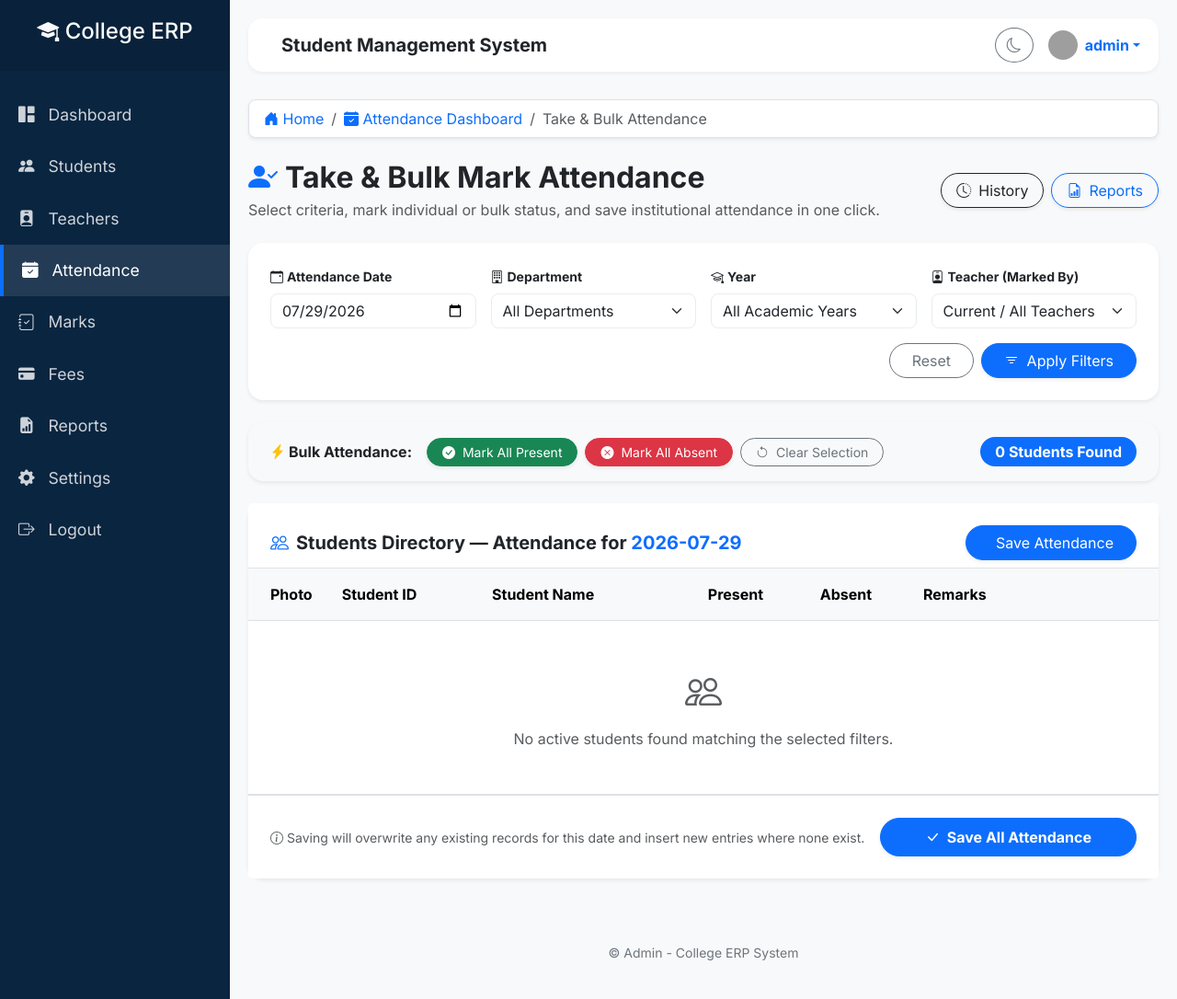
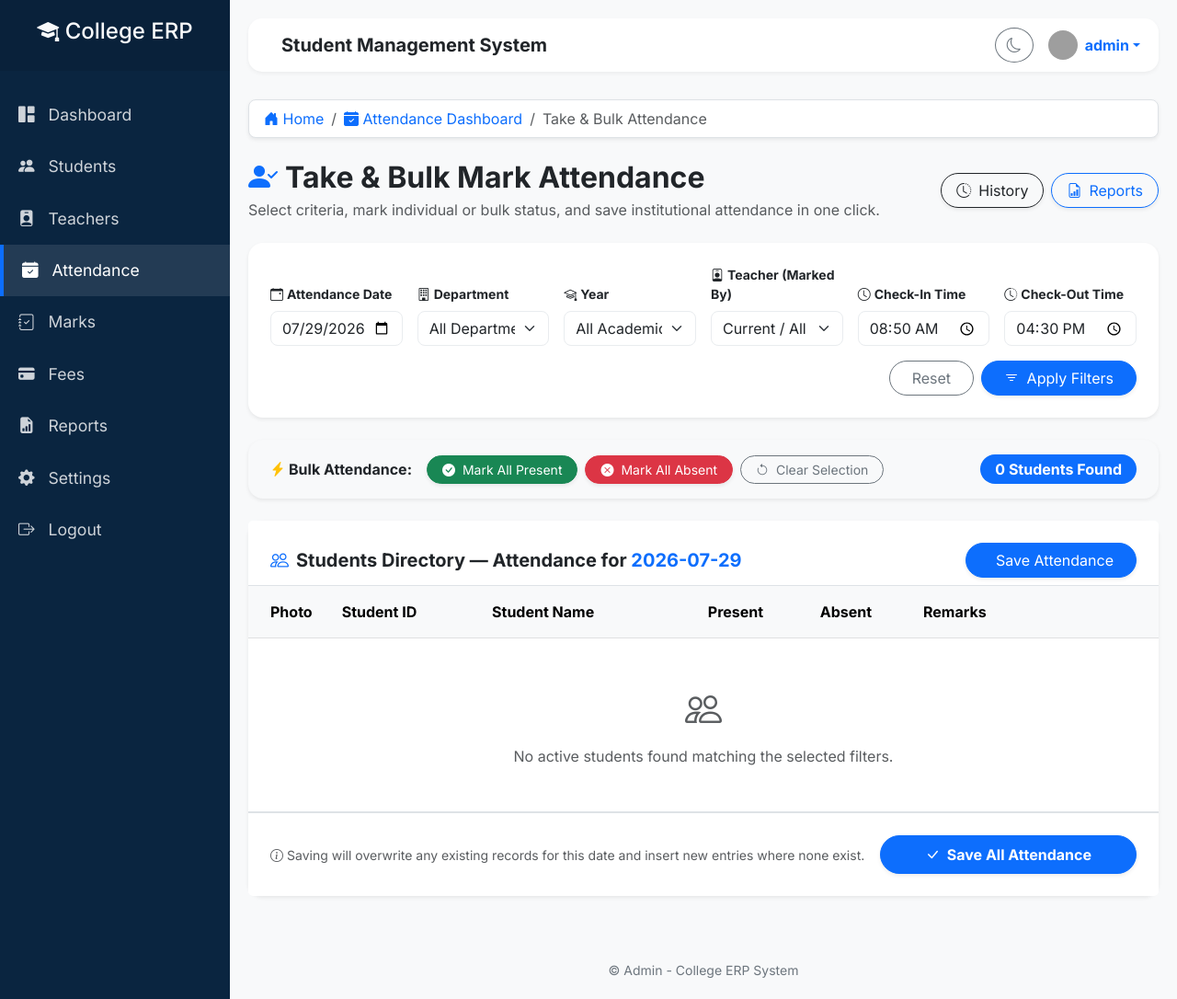
Before and after one commit to namasivaayan18022004-commits/student-management-system, a Flask app: page /attendance/take in a window 1280 px wide. Shown: the top 1086 px of the page at 92% size. Run offline with Flask 3, Linux system fonts and the light colour scheme; a user stored in the database is signed in; data comes from the database, SQL or seed files in the repository; data that the repository does not hold is empty; some libraries are stand-ins or nearby versions; grey boxes are pictures that could not be loaded.

Commit message:
Add customizable Check-In and Check-Out time filter options to Take Attendance

```diff
--- a/app.py
+++ b/app.py
@@ -2222,6 +2222,8 @@ def take_attendance():
     selected_department = request.args.get('department', 'all')
     selected_year = request.args.get('year', 'all')
     selected_teacher = request.args.get('teacher', 'all')
+    selected_check_in = request.args.get('check_in', '08:50')
+    selected_check_out = request.args.get('check_out', '16:30')
 
     teachers = Teacher.query.filter_by(status='Active').all()
     departments = [
@@ -2247,6 +2249,23 @@ def take_attendance():
 
     if request.method == 'POST':
         post_date = request.form.get('date', selected_date)
+        post_check_in_raw = request.form.get('check_in', selected_check_in)
+        post_check_out_raw = request.form.get('check_out', selected_check_out)
+
+        def format_time_str(val, default_ampm):
+            if not val or not str(val).strip():
+                return default_ampm
+            val = str(val).strip()
+            try:
+                t_obj = dt.strptime(val, '%H:%M')
+                return t_obj.strftime('%I:%M %p')
+            except ValueError:
+                pass
+            return val
+
+        formatted_check_in = format_time_str(post_check_in_raw, "08:50 AM")
+        formatted_check_out = format_time_str(post_check_out_raw, "04:30 PM")
+
         try:
             day_name = dt.strptime(post_date, '%Y-%m-%d').strftime('%A')
         except ValueError:
@@ -2262,8 +2281,8 @@ def take_attendance():
         for s in students:
             status_val = request.form.get(f'status_{s.id}')
             remarks_val = request.form.get(f'remarks_{s.id}', '')
-            check_in = "08:50 AM" if status_val == 'Present' else "-"
-            check_out = "04:30 PM" if status_val == 'Present' else "-"
+            check_in = formatted_check_in if status_val == 'Present' else "-"
+            check_out = formatted_check_out if status_val == 'Present' else "-"
 
             existing_record = Attendance.query.filter_by(student_id=s.id, date=post_date).first()
             if not status_val:
@@ -2300,8 +2319,11 @@ def take_attendance():
                 created_count += 1
 
         db.session.commit()
-        flash(f'Attendance saved successfully. ({created_count} added, {updated_count} updated)', 'success')
-        return redirect(url_for('take_attendance', date=post_date, department=selected_department, year=selected_year, teacher=selected_teacher))
+        if created_count > 0 or updated_count > 0:
+            flash(f'Attendance successfully recorded for {post_date}! ({created_count} created, {updated_count} updated)', 'success')
+        else:
+            flash('No attendance changes made.', 'info')
+        return redirect(url_for('take_attendance', date=post_date, department=selected_department, year=selected_year, teacher=selected_teacher, check_in=selected_check_in, check_out=selected_check_out))
 
     return render_template(
         'take_attendance.html',
@@ -2311,6 +2333,8 @@ def take_attendance():
         selected_department=selected_department,
         selected_year=selected_year,
         selected_teacher=selected_teacher,
+        selected_check_in=selected_check_in,
+        selected_check_out=selected_check_out,
         teachers=teachers,
         departments=departments,
         years=years
--- a/templates/take_attendance.html
+++ b/templates/take_attendance.html
@@ -32,11 +32,11 @@
 <div class="card border-0 shadow-sm rounded-4 mb-4 bg-white">
     <div class="card-body p-4">
         <form method="GET" action="{{ url_for('take_attendance') }}" class="row g-3 align-items-end">
-            <div class="col-lg-3 col-md-6">
+            <div class="col-lg-2 col-md-4 col-sm-6">
                 <label class="form-label fw-bold text-dark small"><i class="bi bi-calendar-event me-1"></i>Attendance Date</label>
                 <input type="date" name="date" class="form-control rounded-3" value="{{ selected_date }}" required>
             </div>
-            <div class="col-lg-3 col-md-6">
+            <div class="col-lg-2 col-md-4 col-sm-6">
                 <label class="form-label fw-bold text-dark small"><i class="bi bi-building me-1"></i>Department</label>
                 <select name="department" class="form-select rounded-3">
                     <option value="all" {% if selected_department == 'all' %}selected{% endif %}>All Departments</option>
@@ -45,7 +45,7 @@
                     {% endfor %}
                 </select>
             </div>
-            <div class="col-lg-3 col-md-6">
+            <div class="col-lg-2 col-md-4 col-sm-6">
                 <label class="form-label fw-bold text-dark small"><i class="bi bi-mortarboard me-1"></i>Year</label>
                 <select name="year" class="form-select rounded-3">
                     <option value="all" {% if selected_year == 'all' %}selected{% endif %}>All Academic Years</option>
@@ -54,7 +54,7 @@
                     {% endfor %}
                 </select>
             </div>
-            <div class="col-lg-3 col-md-6">
+            <div class="col-lg-2 col-md-4 col-sm-6">
                 <label class="form-label fw-bold text-dark small"><i class="bi bi-person-badge me-1"></i>Teacher (Marked By)</label>
                 <select name="teacher" class="form-select rounded-3">
                     <option value="all" {% if selected_teacher == 'all' %}selected{% endif %}>Current / All Teachers</option>
@@ -62,6 +62,14 @@
                     <option value="{{ t.id }}" {% if selected_teacher == (t.id|string) %}selected{% endif %}>{{ t.name }} ({{ t.department }})</option>
                     {% endfor %}
                 </select>
+            </div>
+            <div class="col-lg-2 col-md-4 col-sm-6">
+                <label class="form-label fw-bold text-dark small"><i class="bi bi-clock me-1"></i>Check-In Time</label>
+                <input type="time" name="check_in" id="filterCheckIn" class="form-control rounded-3" value="{{ selected_check_in }}">
+            </div>
+            <div class="col-lg-2 col-md-4 col-sm-6">
+                <label class="form-label fw-bold text-dark small"><i class="bi bi-clock-history me-1"></i>Check-Out Time</label>
+                <input type="time" name="check_out" id="filterCheckOut" class="form-control rounded-3" value="{{ selected_check_out }}">
             </div>
             <div class="col-12 d-flex justify-content-end gap-2 mt-3">
                 <a href="{{ url_for('take_attendance') }}" class="btn btn-outline-secondary rounded-pill px-4">Reset</a>
@@ -76,6 +84,8 @@
     <!-- Hidden fields to carry selected filters -->
     <input type="hidden" name="date" value="{{ selected_date }}">
     <input type="hidden" name="teacher_id" value="{{ selected_teacher if selected_teacher != 'all' else '' }}">
+    <input type="hidden" name="check_in" id="postCheckIn" value="{{ selected_check_in }}">
+    <input type="hidden" name="check_out" id="postCheckOut" value="{{ selected_check_out }}">
 
     <!-- Bulk Action Toolbar -->
     <div class="card border-0 shadow-sm rounded-4 mb-4 bg-light border">
@@ -190,6 +200,24 @@ function clearSelection() {
         radio.checked = false;
     });
 }
+
+document.addEventListener('DOMContentLoaded', function() {
+    const filterCheckIn = document.getElementById('filterCheckIn');
+    const filterCheckOut = document.getElementById('filterCheckOut');
+    const postCheckIn = document.getElementById('postCheckIn');
+    const postCheckOut = document.getElementById('postCheckOut');
+
+    if (filterCheckIn && postCheckIn) {
+        filterCheckIn.addEventListener('change', function() {
+            postCheckIn.value = this.value;
+        });
+    }
+    if (filterCheckOut && postCheckOut) {
+        filterCheckOut.addEventListener('change', function() {
+            postCheckOut.value = this.value;
+        });
+    }
+});
 </script>
 
 <style>
```
